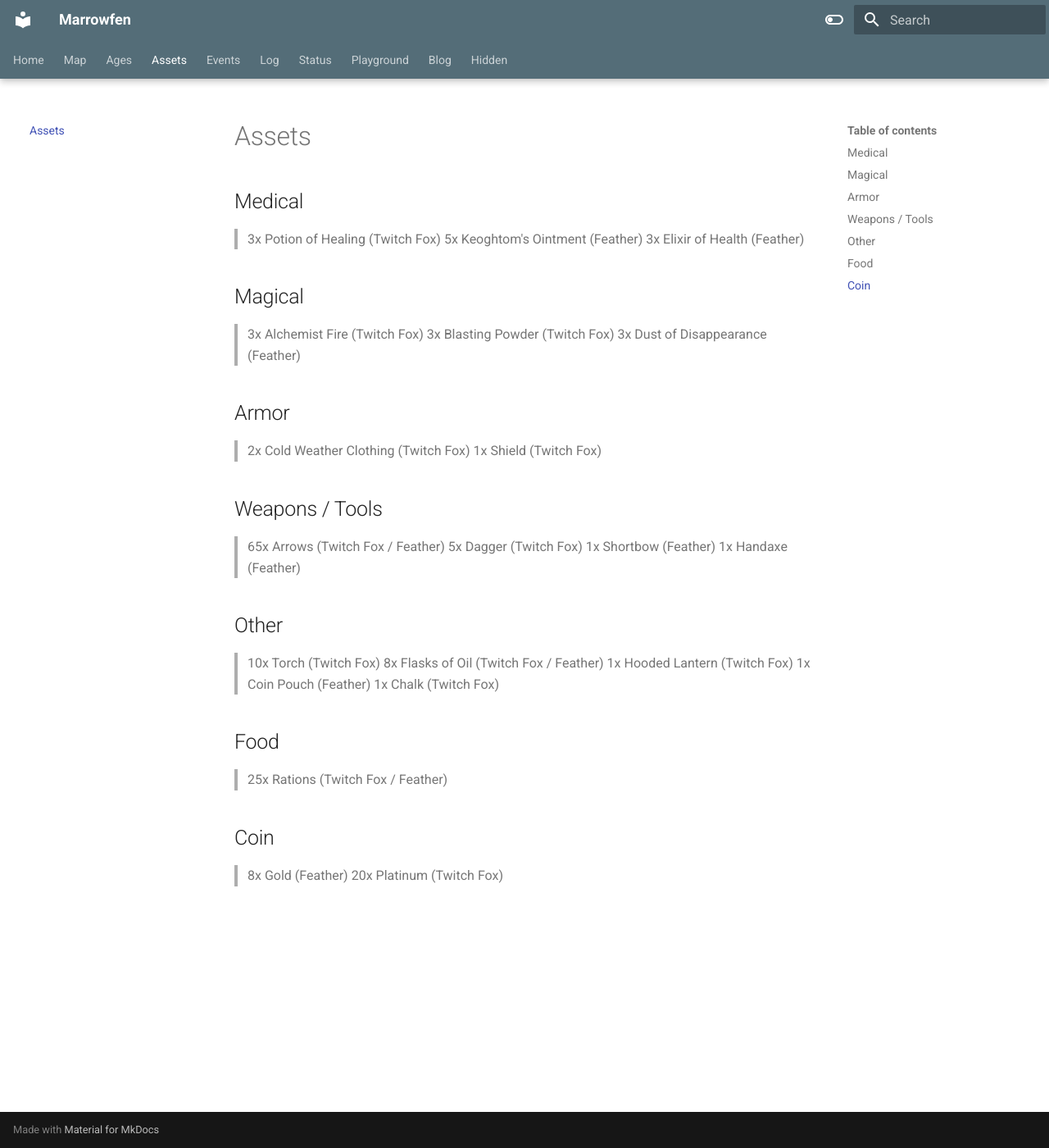
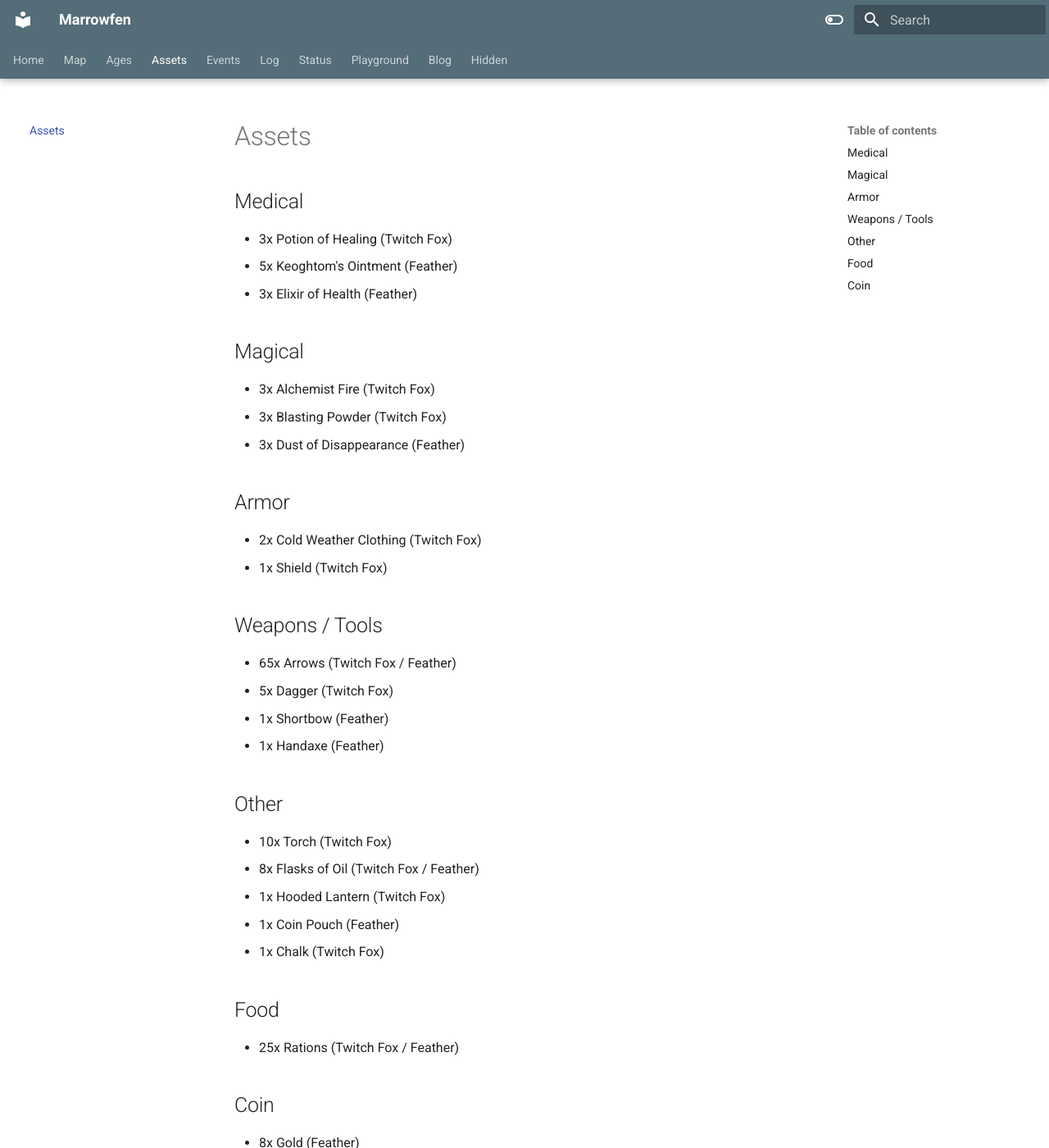
Before and after one commit to marrowfen/marrowfen.github.io, an MkDocs documentation site: the page built from docs/World Assets.md, in a window 1280 px wide and 1400 px high. Shown: the whole window at 82% size. Built offline with MkDocs 1.6.1 and Material for MkDocs 9.7.7, drawn with Linux system fonts in a browser that asks for light colours; some of the changed text lies outside the part shown.

Commit message:
Vault deploy: PromptFerret 2025-06-02 00:17:35 - 1 M docs/World Assets.md

```diff
--- a/docs/World Assets.md
+++ b/docs/World Assets.md
@@ -1,29 +1,29 @@
 # Assets
 
 ## Medical
->3x Potion of Healing (Twitch Fox)
-5x Keoghtom's Ointment (Feather)
-3x Elixir of Health (Feather)
+- 3x Potion of Healing (Twitch Fox)
+- 5x Keoghtom's Ointment (Feather)
+- 3x Elixir of Health (Feather)
 ## Magical
->3x Alchemist Fire (Twitch Fox)
-3x Blasting Powder (Twitch Fox)
-3x Dust of Disappearance (Feather)
+- 3x Alchemist Fire (Twitch Fox)
+- 3x Blasting Powder (Twitch Fox)
+- 3x Dust of Disappearance (Feather)
 ## Armor
->2x Cold Weather Clothing (Twitch Fox)
-1x Shield (Twitch Fox)
+- 2x Cold Weather Clothing (Twitch Fox)
+- 1x Shield (Twitch Fox)
 ## Weapons / Tools
->65x Arrows  (Twitch Fox / Feather)
-5x Dagger (Twitch Fox)
-1x Shortbow (Feather)
-1x Handaxe (Feather)
+- 65x Arrows  (Twitch Fox / Feather)
+- 5x Dagger (Twitch Fox)
+- 1x Shortbow (Feather)
+- 1x Handaxe (Feather)
 ## Other
->10x Torch  (Twitch Fox)
-8x Flasks of Oil  (Twitch Fox / Feather)
-1x Hooded Lantern (Twitch Fox)
-1x Coin Pouch (Feather)
-1x Chalk (Twitch Fox)
+- 10x Torch  (Twitch Fox)
+- 8x Flasks of Oil  (Twitch Fox / Feather)
+- 1x Hooded Lantern (Twitch Fox)
+- 1x Coin Pouch (Feather)
+- 1x Chalk (Twitch Fox)
 ## Food
->25x Rations  (Twitch Fox / Feather)
+- 25x Rations  (Twitch Fox / Feather)
 ## Coin
->8x Gold (Feather)
-20x Platinum (Twitch Fox)
+- 8x Gold (Feather)
+- 20x Platinum (Twitch Fox)
```
